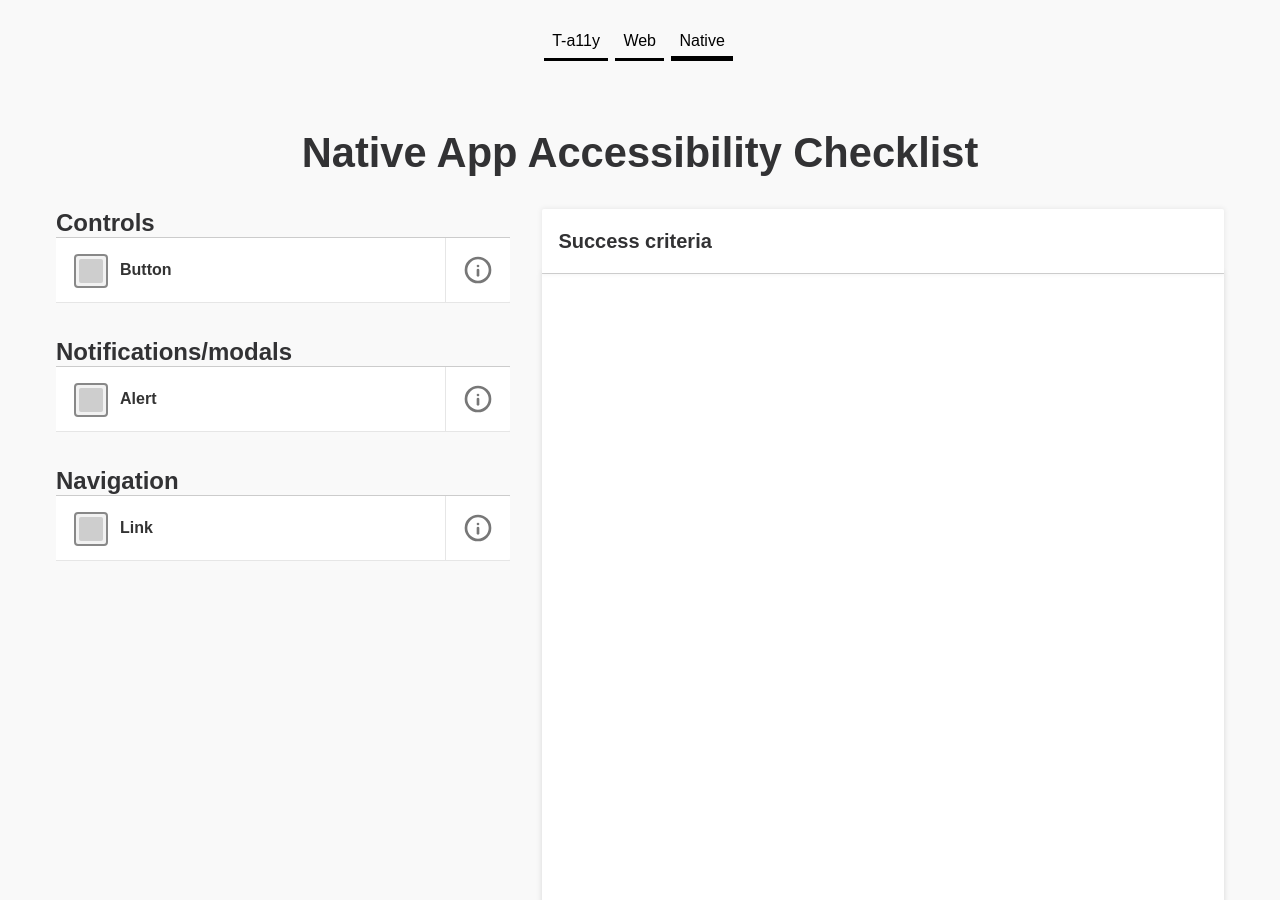
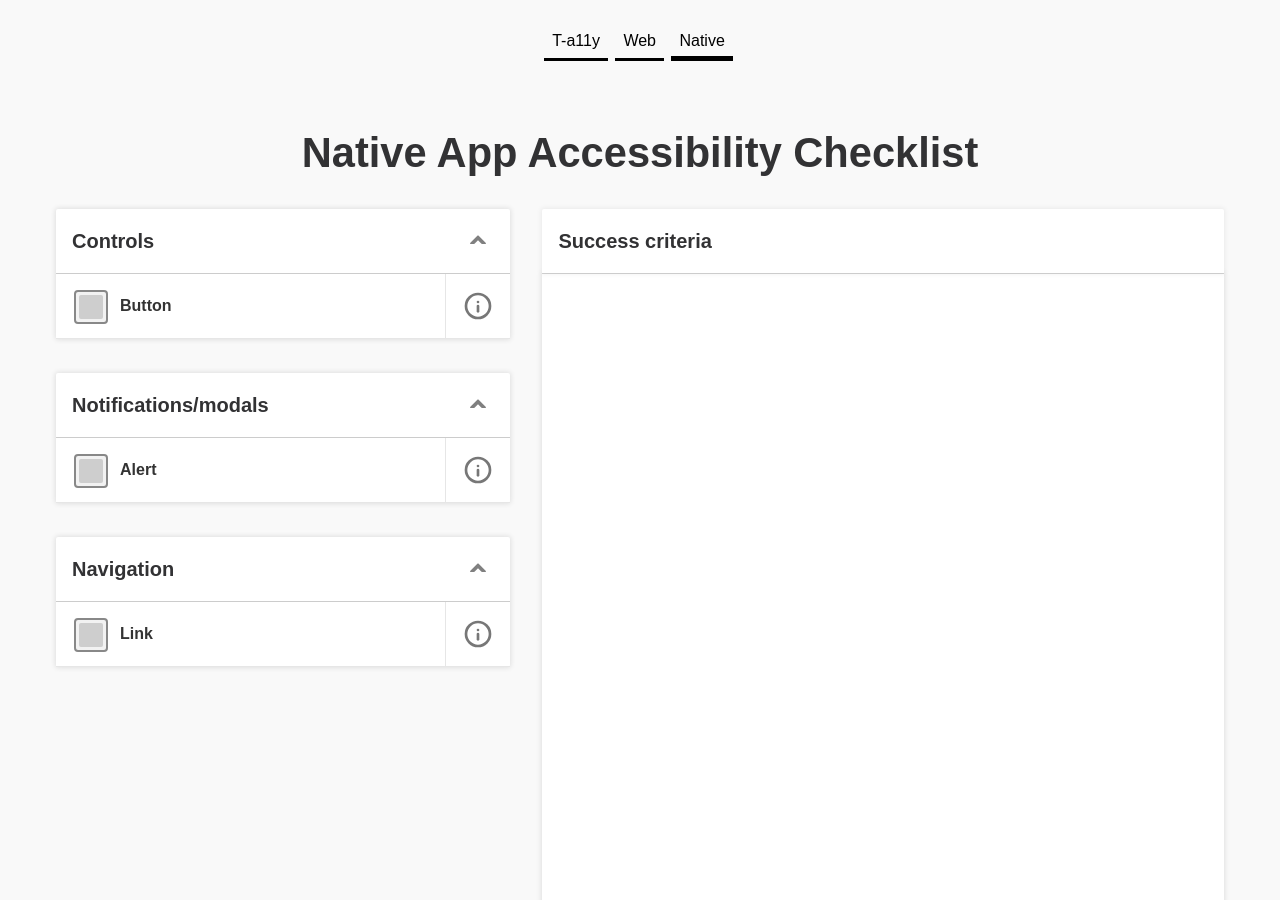
Before and after one commit to charlietriplett/OpenA11yEngineer, a Jekyll site: the page built from native.md, in a window 1280 px wide and 900 px high. Built offline with Jekyll 4.4.1, drawn with Linux system fonts in a browser that asks for light colours.

Commit message:
Added details/summary for categories

```diff
--- a/_layouts/checklist-native.html
+++ b/_layouts/checklist-native.html
@@ -15,16 +15,18 @@ layout: default
         <div class="checklist-container">
           {% assign categories = site.checklist-native | map: 'categories' | join: ',' | split: ',' | uniq %}
           {% for category in site.native-categories-order %}
-          <fieldset>
-            <legend class="checklist-landmark h-bravo">
-              {{ category | escape | capitalize }}
-            </legend>
-            <ul>
-              {% for page in site.checklist-native %}
-              {% include checklist-loop.html %}
-              {% endfor %}
-            </ul>
-          </fieldset>
+          <details class="checklist-details" open>
+            <summary id="{{ category | escape }}-category-title">
+              {{ category | capitalize }}
+            </summary>
+            <div role="group" aria-labelledby="{{ category | escape }}-category-title">
+              <ul>
+                {% for page in site.checklist-native %}
+                {% include checklist-loop.html %}
+                {% endfor %}
+              </ul>
+            </div>
+          </details>
           {% endfor %}
         </div>
         {% include criteria-textarea.html %}
```
